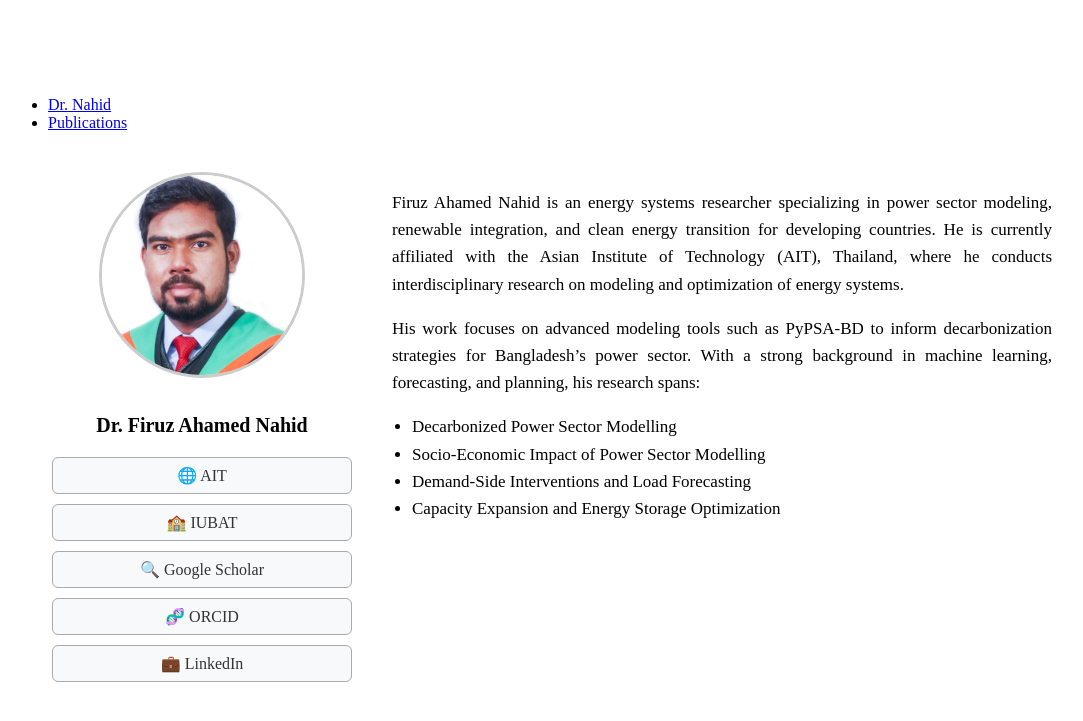
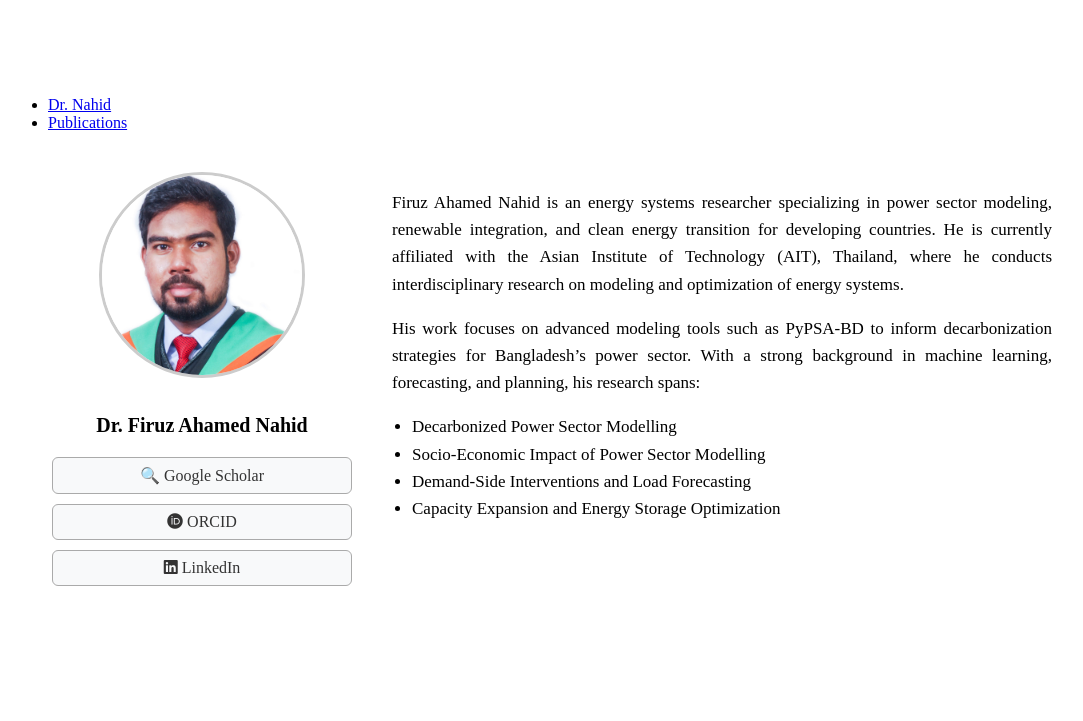
Before and after one commit to FiruzAhamed/firuzahamed.github.io, a Jekyll site: the page built from index.md, in a window 1280 px wide. Shown: the top 721 px of the page, without its empty margins (88-1171 px from the left). Built offline with Jekyll 4.4.1, drawn with Linux system fonts in a browser that asks for light colours.

Commit message:
Update index.md

```diff
--- a/index.md
+++ b/index.md
@@ -21,11 +21,9 @@
     <h2>Dr. Firuz Ahamed Nahid</h2>
 
     <div class="link-buttons">
-      <a href="https://ait.ac.th" target="_blank">🌐 AIT</a>
-      <a href="https://iubat.edu" target="_blank">🏫 IUBAT</a>
-      <a href="https://scholar.google.com" target="_blank">🔍 Google Scholar</a>
-      <a href="https://orcid.org" target="_blank">🧬 ORCID</a>
-      <a href="https://linkedin.com" target="_blank">💼 LinkedIn</a>
+      <a href="https://scholar.google.com/citations?user=uqPruO4AAAAJ&hl=en" target="_blank">🔍 Google Scholar</a>
+      <a href="https://orcid.org/0000-0002-2531-7640" target="_blank"><i class="fab fa-orcid"></i> ORCID</a>
+      <a href="https://www.linkedin.com/in/firuz-ahamed-nahid/" target="_blank"><i class="fab fa-linkedin"></i> LinkedIn</a>
     </div>
   </div>
 
```
